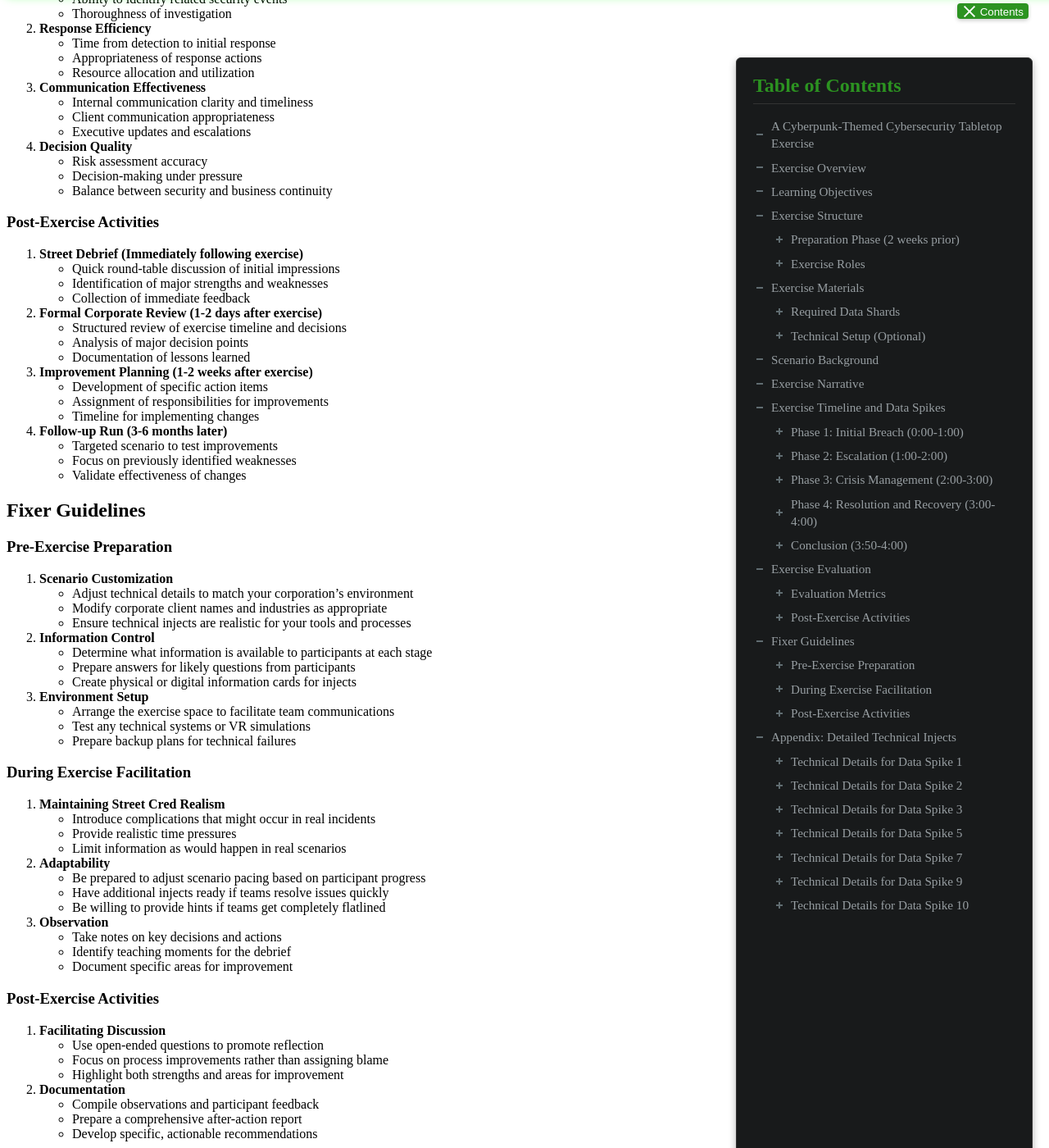
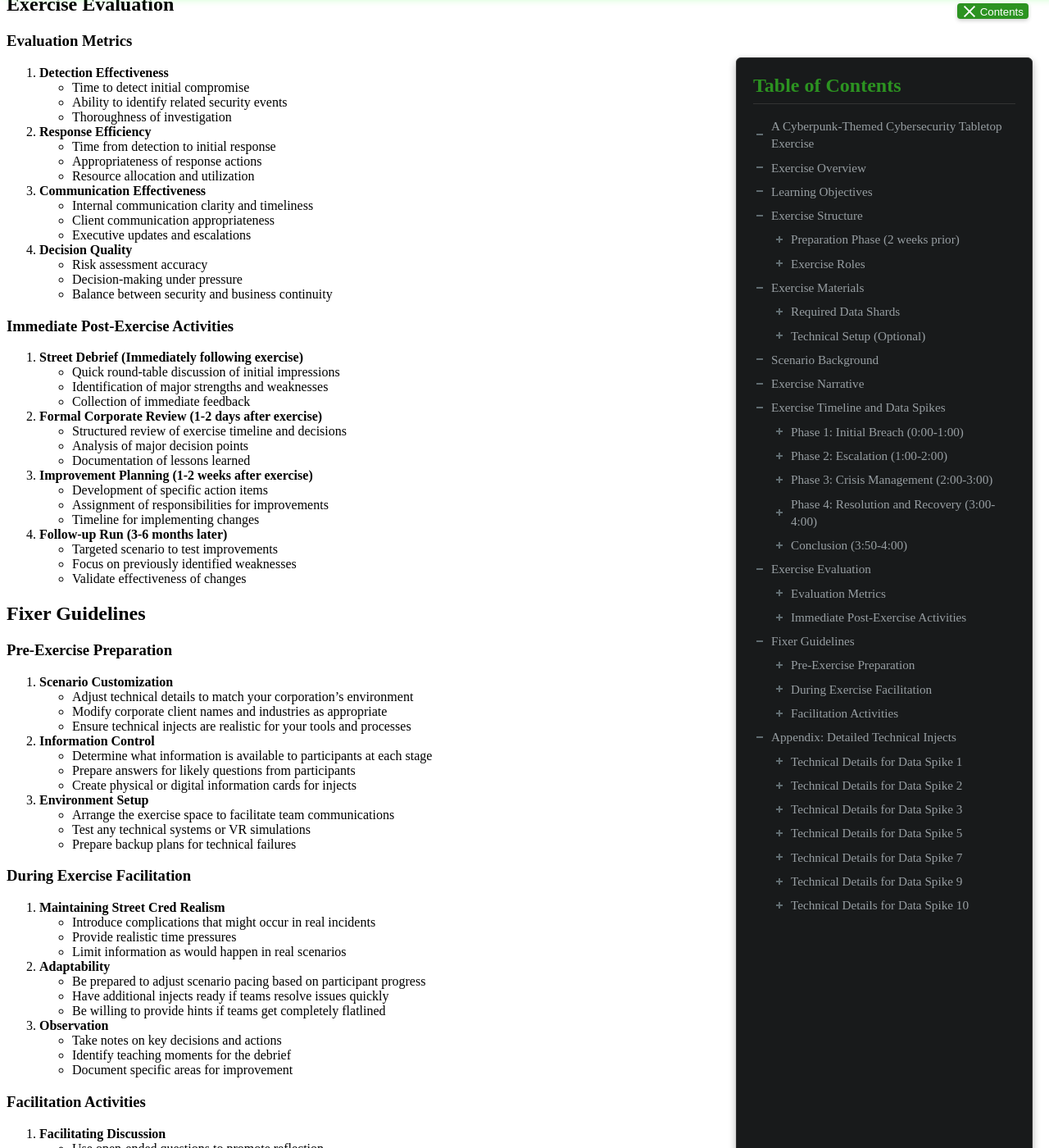
Before and after one commit to youngsecurity/www, a Jekyll site: the page built from _exercises/cyberpunk-security-exercise.md, in a window 1280 px wide and 1400 px high, scrolled down 4989 px. Shown: the whole window at 82% size. Built offline with Jekyll 4.4.1, drawn with Linux system fonts in a browser that asks for light colours.

````diff
--- a/_exercises/cyberpunk-security-exercise.md
+++ b/_exercises/cyberpunk-security-exercise.md
@@ -4,7 +4,9 @@ title: NeuralGuard - Chrome & Shadows
 subtitle: A Cyberpunk-Themed Cybersecurity Tabletop Exercise
 author: joe
 ---
+
 # NeuralGuard: Chrome & Shadows
+
 ## A Cyberpunk-Themed Cybersecurity Tabletop Exercise
 
 ## Exercise Overview
@@ -13,7 +15,9 @@ author: joe
 **Duration:** 4 hours (recommended)
 **Target Audience:** NetRunners, ICE Specialists, Security Riggers, Corporate Executives
 **Difficulty:** Street to Corporate-level
-**Objective:** Test the corporation's ability to detect, counter, and neutralize a sophisticated netrunning crew attempting a multi-vector intrusion into your secured systems and those of your corporate clients.
+**Objective:** Test the corporation's ability to detect, counter, and neutralize a sophisticated
+netrunning crew attempting a multi-vector intrusion into your secured systems and those of your
+corporate clients.
 
 ## Learning Objectives
 
@@ -62,55 +66,73 @@ author: joe
 
 ## Scenario Background
 
-NeuralGuard Industries is a cutting-edge security corporation providing network monitoring and intrusion response services to over 50 megacorporations across Night City and beyond. Among their prime clients are:
+NeuralGuard Industries is a cutting-edge security corporation providing network monitoring and
+intrusion response services to over 50 megacorporations across Night City and beyond. Among their
+prime clients are:
 
 - ArasaCorp Financial (banking and cryptocurrency)
 - MediTech Systems (cybernetic implants and healthcare)
 - Petrochem Grid (energy infrastructure)
 - Netronics Enterprises (digital infrastructure and AI)
 
-NeuralGuard utilizes a state-of-the-art Neural Operations Center (NOC) that aggregates datastreams and alerts from client environments, with a centralized holographic interface for monitoring and response.
+NeuralGuard utilizes a state-of-the-art Neural Operations Center (NOC) that aggregates datastreams
+and alerts from client environments, with a centralized holographic interface for monitoring and
+response.
 
 ## Exercise Narrative
 
-A notorious netrunning crew known as "Phantom Collective" has identified NeuralGuard as the perfect target for a corporate infiltration job. Their objective is to compromise NeuralGuard's infrastructure to gain access to high-value corporate clients. The attack will unfold in multiple stages over the course of the exercise, combining both digital intrusion and social engineering tactics.
+A notorious netrunning crew known as "Phantom Collective" has identified NeuralGuard as the perfect
+target for a corporate infiltration job. Their objective is to compromise NeuralGuard's
+infrastructure to gain access to high-value corporate clients. The attack will unfold in multiple
+stages over the course of the exercise, combining both digital intrusion and social engineering
+tactics.
 
 ## Exercise Timeline and Data Spikes
 
 ### Phase 1: Initial Breach (0:00-1:00)
 
-**Setting the Scene (0:00-0:10)**
+#### Setting the Scene (0:00-0:10)
+
 - Fixer introduces the scenario as a standard night shift at NeuralGuard NOC
 - Teams are at their stations performing routine network monitoring
 
-**Data Spike 1 (0:10): Unauthorized Neural Link Detection**
-- A NOC alert shows an unusual successful authentication to the security platform from an unregistered neural link
+#### Data Spike 1 (0:10): Unauthorized Neural Link Detection
+
+- A NOC alert shows an unusual successful authentication to the security platform from an
+unregistered neural link
 - The credentials belong to a junior netrunner who is currently on leave after a cybernetic upgrade
 - The login occurred during the graveyard shift when security protocols are at minimal levels
 
 *Expected Actions:*
+
 - Investigate the neural alert
 - Check netrunner's status via secure comms
 - Review login source and trace the neural signature
 - Begin documenting the incident in the corporate database
 
-**Data Spike 2 (0:30): Discovery of Suspicious Network Activity**
+#### Data Spike 2 (0:30): Discovery of Suspicious Network Activity
+
 - The compromised account has been spotted running unusual queries in the security platform
-- Queries focused on gathering information about corporate connections, particularly for ArasaCorp and Petrochem
+- Queries focused on gathering information about corporate connections, particularly for ArasaCorp
+and Petrochem
 - Several attempts to escalate user privileges were detected by passive ICE
 
 *Expected Actions:*
+
 - Escalate the incident to senior team members
 - Consider isolating potentially affected subsystems
 - Begin preparing initial corporate client communication if necessary
 - Start assembling a rapid response team
 
-**Data Spike 3 (0:45): Data Siphon Detection**
-- An advanced ICE system identifies a potential data extraction daemon installed on an internal system
+#### Data Spike 3 (0:45): Data Siphon Detection
+
+- An advanced ICE system identifies a potential data extraction daemon installed on an internal
+system
 - The daemon appears to have been injected using the compromised credentials
 - Initial evidence suggests sensitive data about client network architectures may have been accessed
 
 *Expected Actions:*
+
 - Activate formal intrusion response procedures
 - Assign roles and responsibilities to team members
 - Begin deeper digital forensic investigation
@@ -118,34 +140,42 @@ A notorious netrunning crew known as "Phantom Collective" has identified NeuralG
 
 ### Phase 2: Escalation (1:00-2:00)
 
-**Data Spike 4 (1:00): Corporate Alert - ArasaCorp**
+#### Data Spike 4 (1:00): Corporate Alert - ArasaCorp
+
 - ArasaCorp security division calls reporting suspicious activities in their environment
-- They've detected scanning routines coming from an IP address associated with NeuralGuard's management infrastructure
+- They've detected scanning routines coming from an IP address associated with NeuralGuard's
+management infrastructure
 - The scanning appears to be targeting their cryptocurrency transaction processing systems
 
 *Expected Actions:*
+
 - Acknowledge the potential connection to the earlier compromise
 - Collaborate with the client's security team
 - Investigate potential pivot from NeuralGuard systems to client network
 - Update incident documentation and escalate internally
 
-**Data Spike 5 (1:20): Black ICE Detection**
+#### Data Spike 5 (1:20): Black ICE Detection
+
 - Analysis of the compromised system reveals a sophisticated, previously unseen black ICE variant
 - The malware provides persistent access and has anti-forensic routines
-- Evidence shows the black ICE has been present for approximately 30 days, slowly mapping the network
+- Evidence shows the black ICE has been present for approximately 30 days, slowly mapping the
+network
 
 *Expected Actions:*
+
 - Perform detailed code analysis
 - Begin investigating patient zero and initial infection vector
 - Consider implications for other systems and corporate clients
 - Update incident response team and executive level
 
-**Data Spike 6 (1:40): Trace Elimination**
+#### Data Spike 6 (1:40): Trace Elimination
+
 - The intruders begin wiping logs and evidence from compromised systems
 - Attempts to modify monitoring rules to avoid future detection are observed
 - A corporate data-bomb is discovered but not yet detonated
 
 *Expected Actions:*
+
 - Take steps to preserve evidence before it's destroyed
 - Implement additional monitoring to track intruder movements
 - Consider system isolation measures
@@ -153,34 +183,40 @@ A notorious netrunning crew known as "Phantom Collective" has identified NeuralG
 
 ### Phase 3: Crisis Management (2:00-3:00)
 
-**Data Spike 7 (2:00): Critical Infrastructure Alert**
+#### Data Spike 7 (2:00): Critical Infrastructure Alert
+
 - Petrochem reports unusual connection attempts to their grid control systems
 - The attempts are coming from trusted NeuralGuard monitoring servers
 - Petrochem has severed NeuralGuard's access nodes as a precaution
 
 *Expected Actions:*
+
 - Acknowledge the severity of the situation
 - Implement crisis communication procedures
 - Coordinate with Petrochem's security division
 - Prepare for potential regulatory reporting requirements and corporate fallout
 
-**Data Spike 8 (2:20): Executive Involvement**
+#### Data Spike 8 (2:20): Executive Involvement
+
 - NeuralGuard's CEO demands an immediate briefing on the situation
 - Several other corporate clients have begun calling with concerns
 - Media outlets and the NET have begun circulating rumors about a major security breach
 
 *Expected Actions:*
+
 - Prepare a concise executive summary
 - Organize information for efficient decision-making
 - Advise on potential corporate PR strategies
 - Continue technical response activities
 
-**Data Spike 9 (2:40): Ransom Demand**
+#### Data Spike 9 (2:40): Ransom Demand
+
 - A holographic ransom message appears on several compromised systems
 - The attackers claim to have exfiltrated client data and threaten to sell it on the black market
 - They demand 2 million eurodollars in untraceable cryptocurrency within 48 hours
 
 *Expected Actions:*
+
 - Document the ransom demand
 - Assess legitimacy of the attacker's claims
 - Discuss potential response options with leadership
@@ -189,34 +225,40 @@ A notorious netrunning crew known as "Phantom Collective" has identified NeuralG
 
 ### Phase 4: Resolution and Recovery (3:00-4:00)
 
-**Data Spike 10 (3:00): Intruder Tactics Identified**
+#### Data Spike 10 (3:00): Intruder Tactics Identified
+
 - Digital forensics reveals the complete attack path and techniques used
 - Evidence points to the notorious Phantom Collective with suspected corporate backing
 - A zero-day vulnerability in the NOC's neural interface is identified as the initial entry point
 
 *Expected Actions:*
+
 - Document all findings for post-incident analysis
 - Develop a comprehensive remediation plan
 - Prioritize critical security gaps for immediate patching
 - Prepare technical details for affected corporate clients
 
-**Data Spike 11 (3:20): Containment Decision Point**
+#### Data Spike 11 (3:20): Containment Decision Point
+
 - The incident response team must decide on final containment actions
 - Options include temporary shutdown of the NOC platform vs. aggressive monitoring
 - Each option has different impacts on service delivery, corporate reputation, and recovery time
 
 *Expected Actions:*
+
 - Evaluate pros and cons of each option
 - Make a decision based on risk assessment
 - Communicate the decision and rationale to stakeholders
 - Begin implementing the chosen approach
 
-**Data Spike 12 (3:40): Recovery Planning**
+#### Data Spike 12 (3:40): Recovery Planning
+
 - With the immediate threat contained, focus shifts to recovery
 - Multiple corporate clients are demanding detailed incident reports
 - Regulatory agencies and corporate lawyers are circling
 
 *Expected Actions:*
+
 - Develop a prioritized recovery sequence
 - Create a communication plan for different stakeholders
 - Prepare initial regulatory notifications
@@ -252,7 +294,7 @@ A notorious netrunning crew known as "Phantom Collective" has identified NeuralG
    - Decision-making under pressure
    - Balance between security and business continuity
 
-### Post-Exercise Activities
+### Immediate Post-Exercise Activities
 
 1. **Street Debrief (Immediately following exercise)**
    - Quick round-table discussion of initial impressions
@@ -310,7 +352,7 @@ A notorious netrunning crew known as "Phantom Collective" has identified NeuralG
    - Identify teaching moments for the debrief
    - Document specific areas for improvement
 
-### Post-Exercise Activities
+### Facilitation Activities
 
 1. **Facilitating Discussion**
    - Use open-ended questions to promote reflection
@@ -325,6 +367,7 @@ A notorious netrunning crew known as "Phantom Collective" has identified NeuralG
 ## Appendix: Detailed Technical Injects
 
 ### Technical Details for Data Spike 1
+
 - Username: j.wilson.netrunner
 - Neural Link Signature: XR-156.73.42 (Location: Combat Zone, Night City)
 - Timestamp: 03:27 AM local time
@@ -332,17 +375,21 @@ A notorious netrunning crew known as "Phantom Collective" has identified NeuralG
 - Failed attempts: None (successful on first try, indicating insider knowledge or advanced tech)
 
 ### Technical Details for Data Spike 2
+
 - Data queries executed:
-  ```sql
-  SELECT client_id, corp_name, industry, primary_contact FROM clients WHERE priority_level = 'Platinum'
-  SELECT connection_string, access_credentials, network_diagram FROM client_access WHERE client_id = 'AC001'
-  SELECT * FROM user_accounts WHERE access_level = 'Executive'
-  ```
+
+```sql
+SELECT client_id, corp_name, industry, primary_contact FROM clients WHERE priority_level = 'Platinum'
+SELECT connection_string, access_credentials, network_diagram FROM client_access WHERE client_id = 'AC001'
+SELECT * FROM user_accounts WHERE access_level = 'Executive'
+```
+
 - Privilege escalation attempt:
   - Use of built-in diagnostic routine with known privilege escalation vulnerability
   - Attempt to add neural signature to executive security group
 
 ### Technical Details for Data Spike 3
+
 - Data siphon details:
   - Name: daemon64.exe (disguised as legitimate system process)
   - Location: C:\CyberCore\NeuralGuard\Services\
@@ -350,6 +397,7 @@ A notorious netrunning crew known as "Phantom Collective" has identified NeuralG
   - Data accessed: Client configuration database, network diagrams, ICE protocols
 
 ### Technical Details for Data Spike 5
+
 - Black ICE characteristics:
   - Custom-built intrusion suite with elements similar to known netrunner collective "BlackMamba"
   - Uses DNS tunneling for command and control
@@ -361,6 +409,7 @@ A notorious netrunning crew known as "Phantom Collective" has identified NeuralG
     - system-verification.shadow
 
 ### Technical Details for Data Spike 7
+
 - Petrochem Grid connection attempts:
   - Target systems: Energy distribution controllers
   - Access attempts using legitimate NeuralGuard service account
@@ -368,26 +417,30 @@ A notorious netrunning crew known as "Phantom Collective" has identified NeuralG
   - Source: NeuralGuard monitoring server 192.168.24.56
 
 ### Technical Details for Data Spike 9
+
 - Ransom message text:
-  ```
-  ATTENTION NEURALGUARD SECURITY:
 
-  Your systems have been compromised. We have extracted 2.3TB of data including:
-  - Corporate network diagrams
-  - Access credentials
-  - Confidential client data
+```text
+ATTENTION NEURALGUARD SECURITY:
 
-  If you want to prevent this data from appearing on the black market, transfer 2,000,000 eurodollars to the following crypto wallet:
-  NC1Hf7iBvhjZU4RfTft72uLnRRWvbcXioLEP
+Your systems have been compromised. We have extracted 2.3TB of data including:
+- Corporate network diagrams
+- Access credentials
+- Confidential client data
 
-  You have 48 hours. The clock is ticking.
+If you want to prevent this data from appearing on the black market, transfer 2,000,000 eurodollars
+to the following crypto wallet:
+NC1Hf7iBvhjZU4RfTft72uLnRRWvbcXioLEP
 
-  For proof, check directory C:\Evidence on your security director's neural drive.
+You have 48 hours. The clock is ticking.
 
-  - PHANTOM COLLECTIVE
-  ```
+For proof, check directory C:\Evidence on your security director's neural drive.
+
+- PHANTOM COLLECTIVE
+```
 
 ### Technical Details for Data Spike 10
+
 - Attack path:
   1. Initial access via exploited zero-day in neural interface service (CVE-2077-XXXX)
   2. Credential theft using memory scraping technique
--- /dev/null
+++ b/package.json
@@ -0,0 +1,5 @@
+{
+  "devDependencies": {
+    "markdownlint-cli": "^0.44.0"
+  }
+}
````
Also changed, not shown: _exercises/horror-exercise1.md (+71 -31 lines), 2 other files.
